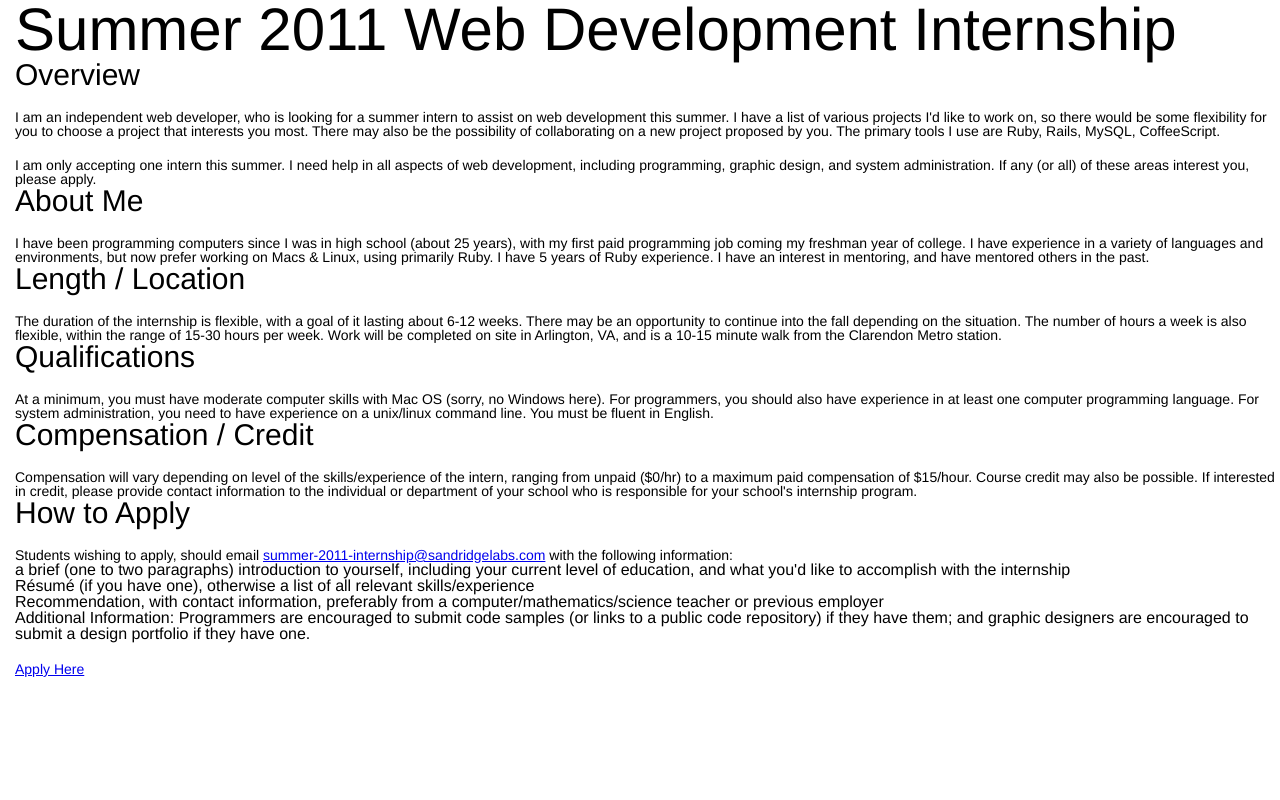
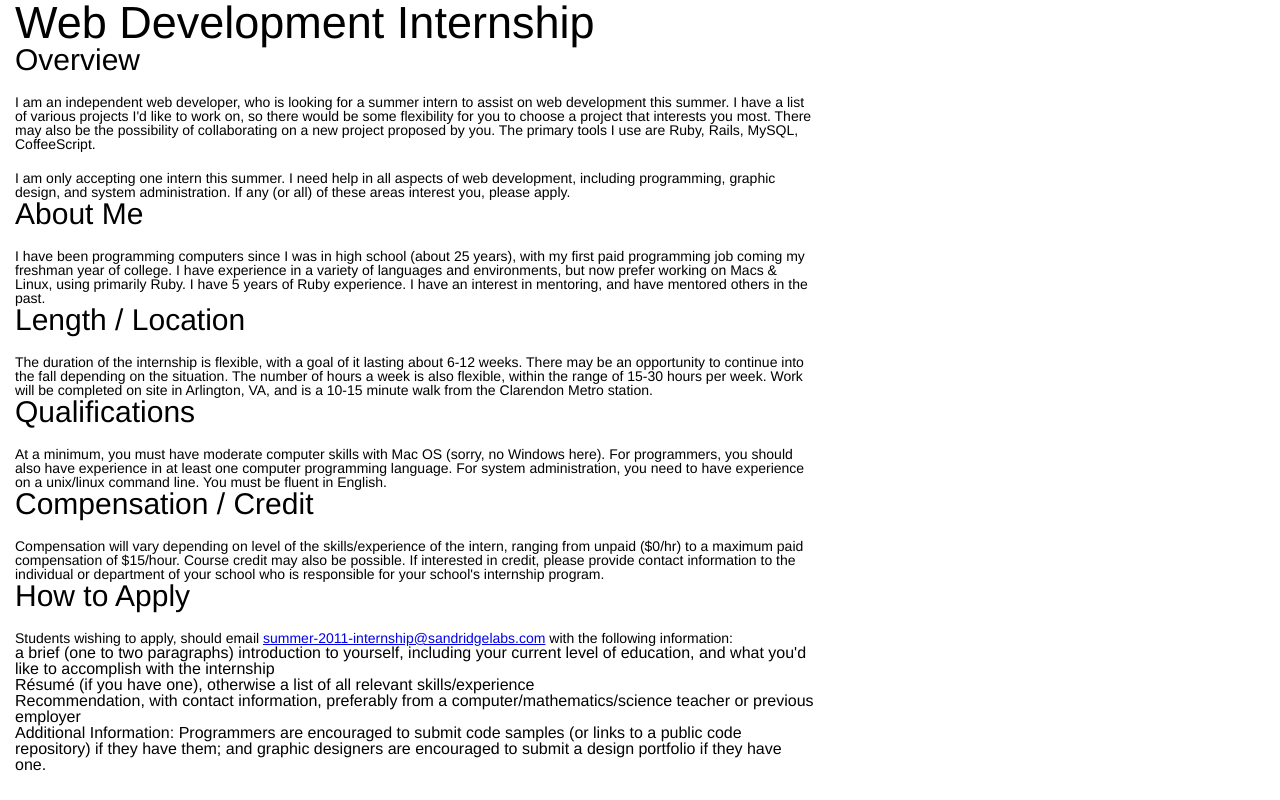
Before and after one commit to sandridgelabs/sandridgelabs.github.com, a plain HTML site: page internship.html in a window 1280 px wide. Drawn offline with Linux system fonts and the light colour scheme.

Commit message:
A little polishing.

```diff
--- a/internship.html
+++ b/internship.html
@@ -9,9 +9,10 @@
       background:#fff;
       font-family: Helvetica Neue, Arial, sans-serif;
       margin-left: 15px;
+      width: 800px;
     }
     h1 { font-size: 120px; }
-    h2 { font-size: 60px;}
+    h2 { font-size: 45px;}
     h3 { font-size: 30px;}
     p { margin-top: 20px; font-size: 14px; }
   </style>
@@ -19,7 +20,7 @@
 
 <body>
 
-  <h2>Summer 2011 Web Development Internship</h2>
+  <h2>Web Development Internship</h2>
 
   <h3>Overview</h3>
   <p>
@@ -115,27 +116,5 @@
       repository) if they have them; and graphic designers are encouraged to submit a design portfolio if they have one.
     </li>
   </ul>
-
-  <p><script type="text/javascript">
-  //<![CDATA[
-  <!--
-  var x="function f(x){var i,o=\"\",ol=x.length,l=ol;while(x.charCodeAt(l/13)!" +
-  "=49){try{x+=x;l+=l;}catch(e){}}for(i=l-1;i>=0;i--){o+=x.charAt(i);}return o" +
-  ".substr(0,ol);}f(\")7,\\\"400\\\\610\\\\600\\\\520\\\\130\\\\400\\\\X720\\\\"+
-  "310\\\\SGQ{220\\\\H\\\\\\\\_^l220\\\\t\\\\vGGNRDIQMGNV>ssrnx{~zedR2u~j]/P6o" +
-  "e|nr%&_lnin\\\\430\\\\730\\\\220\\\\620\\\\t\\\\010\\\\6V500\\\\530\\\\330\\"+
-  "\\100\\\\730\\\\200\\\\n\\\\230\\\\300\\\\%KP230\\\\n\\\\600\\\\*E100\\\\40" +
-  "0\\\\600\\\\010\\\\2771\\\\:3=010\\\\g-;2<7! m<?,`>.*&,/#/7 -#2000\\\\OWUOU" +
-  "H\\\\\\\\LY_030\\\\500\\\\200\\\\200\\\\300\\\\530\\\\]K@A^Y320\\\\GSJLEN00" +
-  "0\\\\}530\\\\y{ot;{%:?xyqg{cg!zcif771\\\\jgc\\\"(f};o nruter};))++y(^)i(tAe" +
-  "doCrahc.x(edoCrahCmorf.gnirtS=+o;721=%y{)++i;l<i;0=i(rof;htgnel.x=l,\\\"\\\""+
-  "=o,i rav{)y,x(f noitcnuf\")"                                                 ;
-  while(x=eval(x));
-  //-->
-  //]]>
-  </script>
-
-  </p>
-
 </body>
 </html>
```
